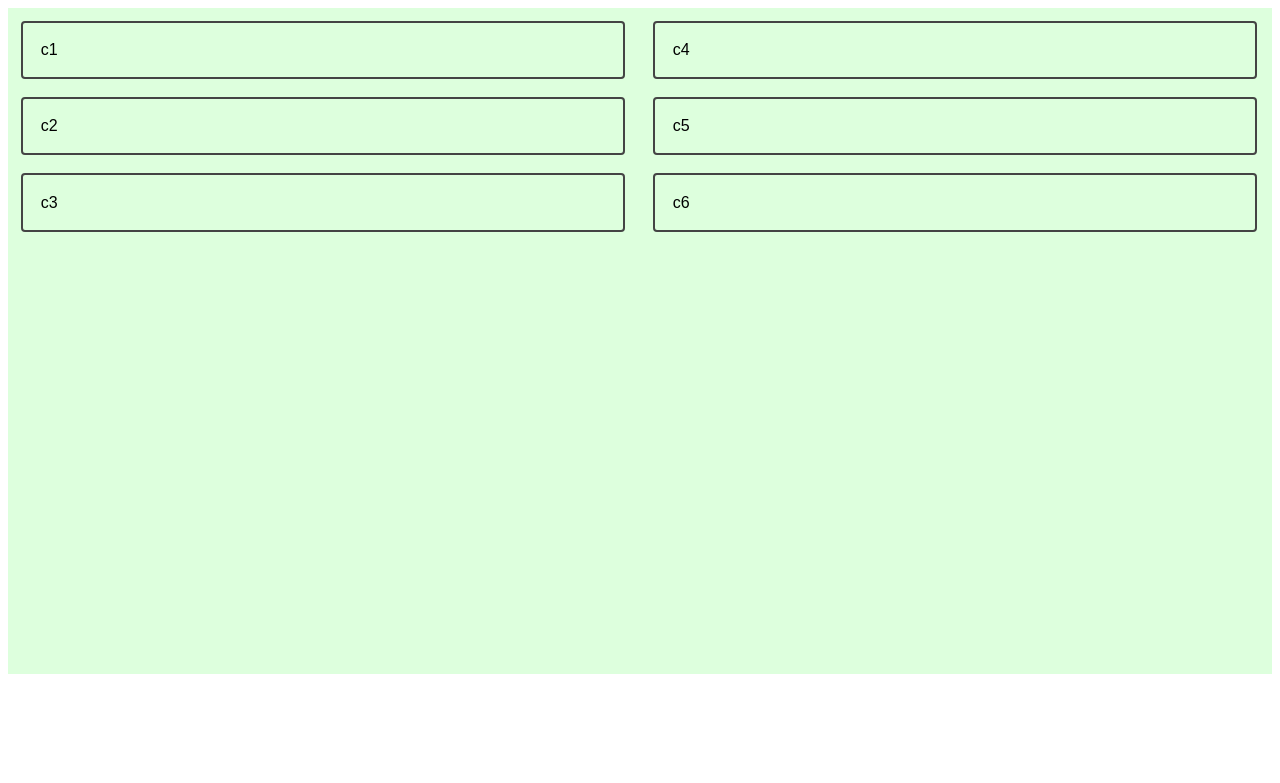
After one commit to naklecha/decentralized-voting-system, a Flask app: page /vote in a window 1280 px wide. The commit adds this page. Shown: the top 783 px of the page. Run offline with Flask 2, Linux system fonts and the light colour scheme.

Commit message:
Updated vote page

```diff
--- a/frontend/app.py
+++ b/frontend/app.py
@@ -1,15 +1,23 @@
-from flask import Flask, render_template, flash, request
+from flask import Flask, render_template, flash, request, session
 from wtforms import Form, TextField, TextAreaField, validators, StringField, SubmitField
 
 app = Flask(__name__)
+app.secret_key = 'i love white chocolate'
 
-@app.route("/", methods=['GET', 'POST'])
-def hello():
+@app.route("/verify", methods=['GET', 'POST'])
+def verify():
     if request.method == 'POST':
-        name = request.form['name']
+        name = request.form['aid']
         bio = request.form['biometric']
+        session['verified'] = True
         print(name,bio)
     return render_template('verification.html')
 
+@app.route("/vote", methods=['GET', 'POST'])
+def vote():
+    if request.method == 'POST':
+        print("in post")
+    return render_template('vote.html',candidates1=['c1','c2','c3'],candidates2=['c4','c5','c6'])
+
 if __name__ == '__main__':
 	app.run(host="127.0.0.1" ,port=4000, debug = True)
--- /dev/null
+++ b/frontend/static/styles/vote.css
@@ -0,0 +1,46 @@
+.radio-toolbar label {
+    display: inline-block;
+    padding: 3% 3%;
+    font-family: sans-serif, Arial;
+    font-size: 16px;
+    border: 2px solid #444;
+    border-radius: 4px;
+    width: 93%;
+}
+.radio-toolbar input[type="radio"] {
+  opacity: 0;
+  position: fixed;
+  width: 0;
+}
+.radio-toolbar input[type="radio"]:checked + label {
+    background-color:#bfb;
+    border-color: #4c4;
+}
+.radio-toolbar label:hover {
+  background-color: #dfd;
+}
+.radio-toolbar {
+    width: 100%;
+}
+.radio
+{
+    width: 100%;
+}
+#parent {
+  display: flex;
+  height: 85%;
+  padding: 0;
+  border: 0;
+  background-color: #dfd;
+}
+#narrow {
+  flex: 1;
+  padding: 1%;
+  /* Just so it's visible */
+}
+#wide {
+
+  width: 48%;
+  padding: 1%;
+  /* Just so it's visible */
+}
--- a/frontend/templates/verification.html
+++ b/frontend/templates/verification.html
@@ -5,8 +5,8 @@
 
 <form action="" method="POST">
   Enter your Aadhaar ID:
-    <input name="name" type="text">
-    <br>
+    <input name="aid" type="text">
+    <br><br>
     <input type="radio" name="biometric" value="yes">Yes<br>
     <input type="radio" name="biometric" value="no">No<br>
     <br><br>
--- /dev/null
+++ b/frontend/templates/vote.html
@@ -0,0 +1,21 @@
+<html>
+    <link rel= "stylesheet" type= "text/css" href= "{{ url_for('static',filename='styles/vote.css') }}">
+  <body>
+    <form>
+      <div id="parent" class="radio-toolbar">
+        <div id="wide">
+          {% for ele in candidates1 %}
+            <input type="radio" id={{ele}} name="candidate" value={{ele}}>
+            <label for={{ele}}>{{ele}}</label><br><br>
+          {% endfor %}
+        </div>
+        <div id="narrow">
+            {% for ele in candidates2 %}
+              <input type="radio" id={{ele}} name="candidate" value={{ele}}>
+              <label for={{ele}}>{{ele}}</label><br><br>
+            {% endfor %}
+          </div>
+      </div>
+    </form>
+  </body>
+</html>
```
